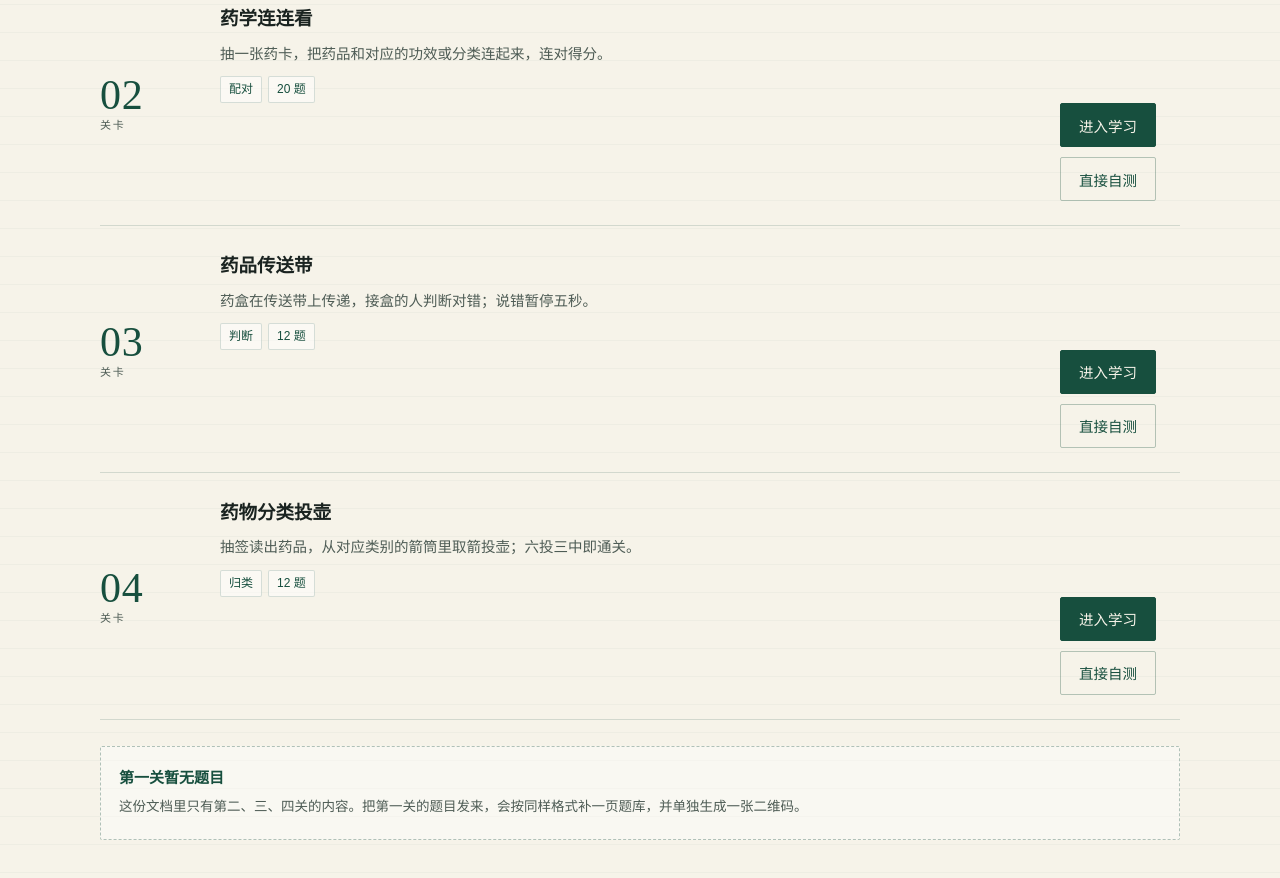
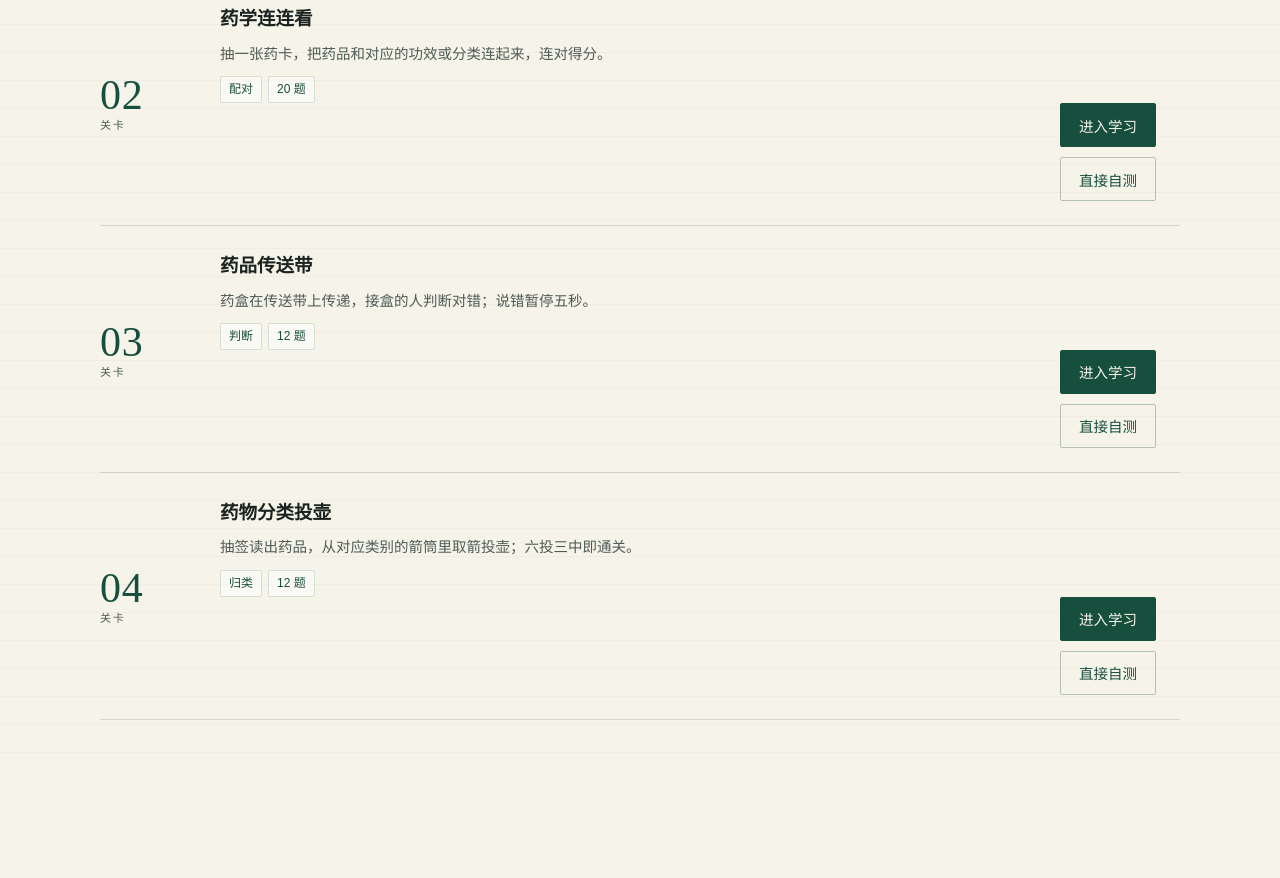
Before and after one commit to lily61-lab/pharmacy-quiz, a plain HTML site: page index.html in a window 1280 px wide. Shown: the part 753-1631 px from the top of the page. After the commit the page ends 1533 px from the top, so only its background shows below. Drawn offline with Linux system fonts and the light colour scheme; a web font is replaced by a local one.

Commit message:
更新题库页面：去掉第一关说明

```diff
--- a/index.html
+++ b/index.html
@@ -232,10 +232,6 @@ h1 em{font-style:normal;color:var(--herb)}
         <p>先看知识卡，再来自测</p>
       </div>
       <div id="levelList"></div>
-      <div class="pending">
-        <h3>第一关暂无题目</h3>
-        <p>这份文档里只有第二、三、四关的内容。把第一关的题目发来，会按同样格式补一页题库，并单独生成一张二维码。</p>
-      </div>
     </div>
   </section>
 
```
